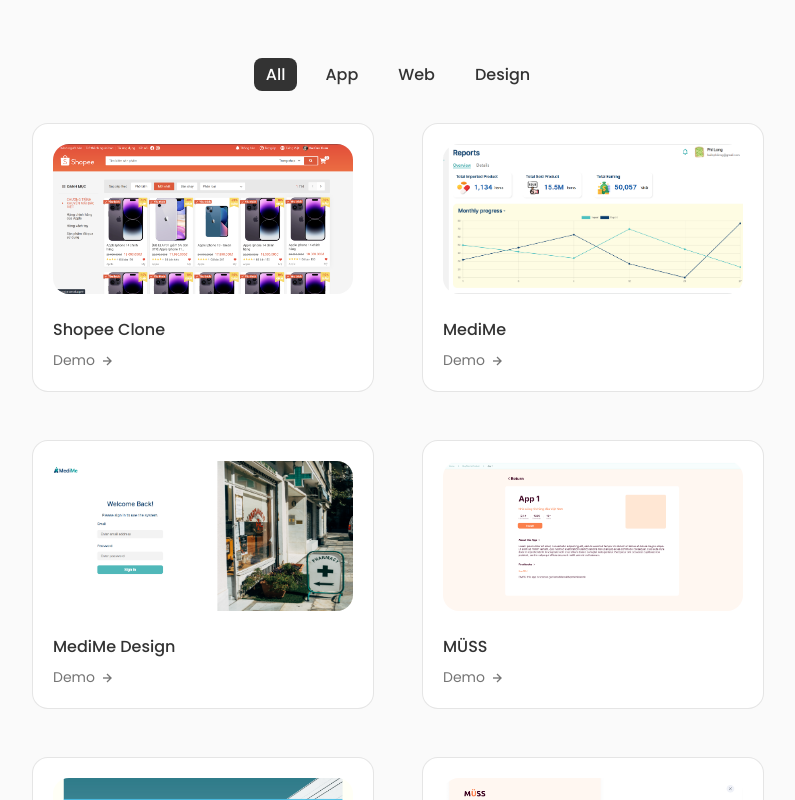
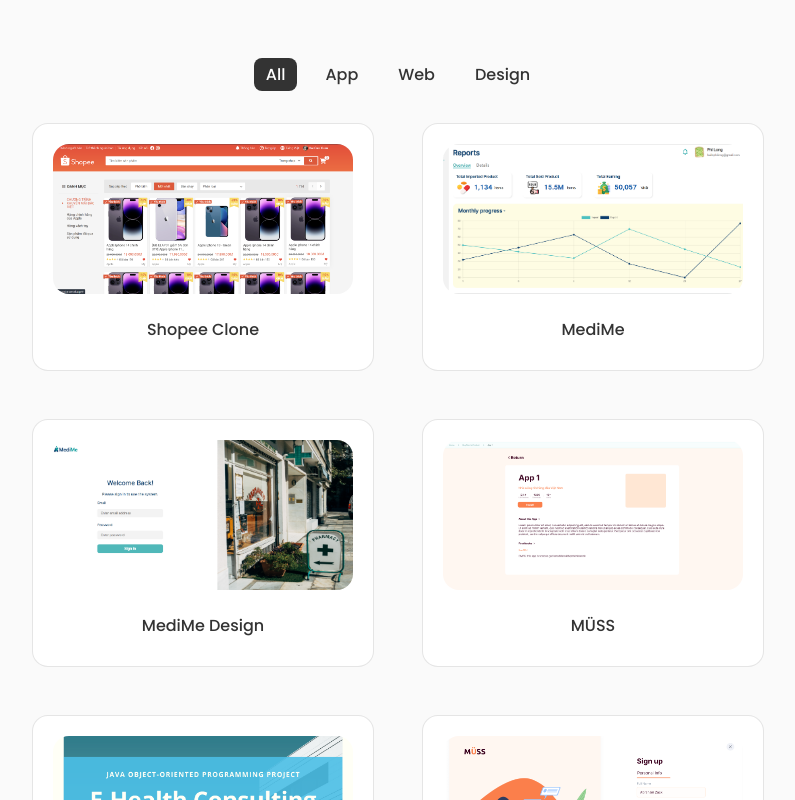
Before and after one commit to SShindow/portfolio, a React (Create React App) app: page / in a window 1280 px wide. Shown: the part 3700-4500 px from the top of the page, without its empty margins (242-1037 px from the left). Built offline with nearby package versions, Linux system fonts and the light colour scheme.

Commit message:
project card hover effect

```diff
--- a/src/components/projects/WorkItems.jsx
+++ b/src/components/projects/WorkItems.jsx
@@ -5,8 +5,8 @@
         <div className="work__card" key={item.id}>
             <img src={item.image} alt="" className="work__img" />
             <h3 className="work__title">{item.title}</h3>
-            <a href="#" className="work__button  ">
-                Demo <i className="bx bx-right-arrow-alt work__button-icon"></i>
+            <a href="#" className="work__button">
+                View more <i className="bx bx-right-arrow-alt work__button-icon"></i>
             </a>
         </div>
     );
--- a/src/components/projects/projects.css
+++ b/src/components/projects/projects.css
@@ -33,6 +33,7 @@
     border-radius: 1rem;
     cursor: pointer;
     position: relative;
+    text-align: center;
     transition: 0.4s;
 }
 
@@ -52,6 +53,56 @@
 
 .work__card:hover::before{
     opacity: 1;
+    pointer-events: auto;
+}
+
+.work__card .work__button{
+    position: absolute;
+    top: 50%;
+    left: 50%;
+    transform: translate(-50%, -50%);
+    font-weight: 600;
+    padding: 10px 20px;
+    font-size: 16px;
+    background-color: #ffffff;
+    color: #000;
+    border-radius: 10px;
+    display: flex;
+    align-items: center;
+    justify-content: center;
+    cursor: pointer;
+    z-index: 999;
+    border: none;
+    opacity: 0;
+    scale: 0;
+    transform-origin: 0 0;
+    box-shadow: 0 0 10px 10px rgba(0, 0, 0, 0.15);
+    transition: all 0.6s cubic-bezier(0.23, 1, 0.320, 1);
+}
+
+.work__card:hover .work__button{
+    opacity: 1;
+    scale: 1;
+}
+
+.work__card .work__button:active{
+    scale: 0.95;
+}
+
+.work__card::after {
+    content: "";
+    position: absolute;
+    top: 50%;
+    left: 50%;
+    transform: translate(-50%, -50%) scale(0);
+    width: 100%;
+    height: 100%;
+    background-image: linear-gradient(-45deg, #f89b2980 0%, #ff0f7b80 100% );
+    transition: transform 0.5s ease;
+}
+
+.card:hover::after {
+    transform: translate(-50%, -50%) scale(2);
 }
 
 .work__img{
```
